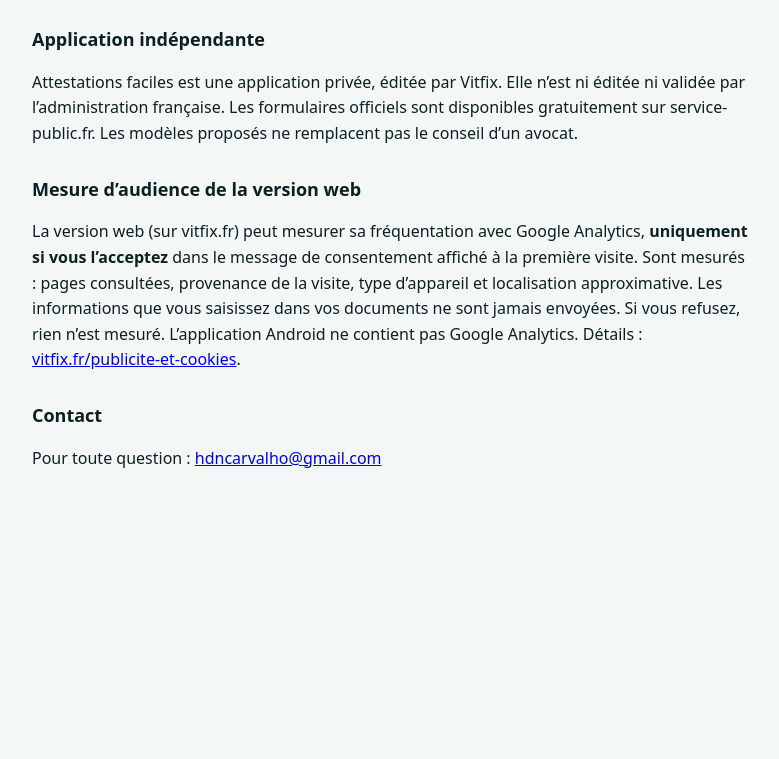
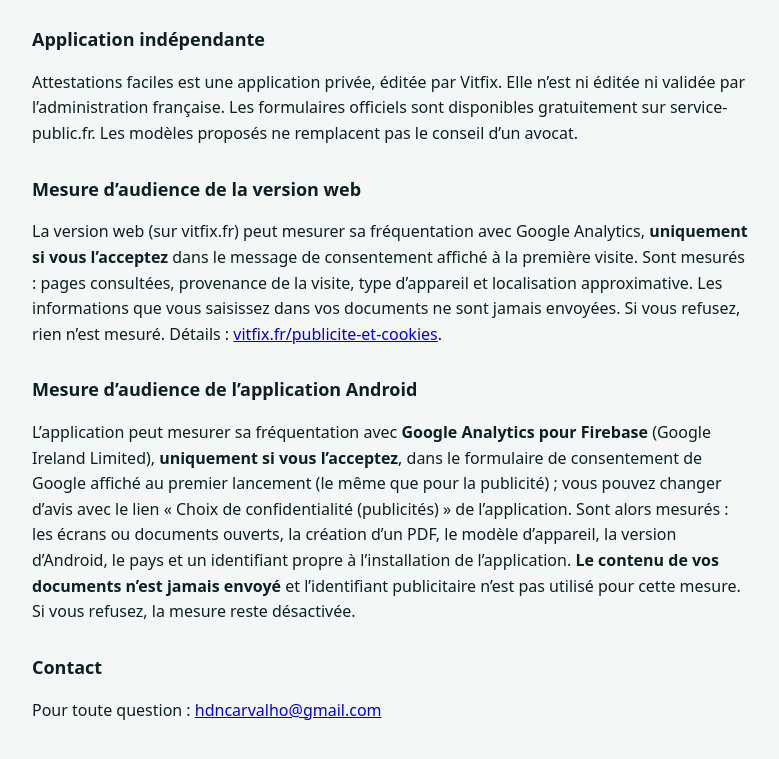
Before and after one commit to hugocarvalho86/constat-degats-des-eaux, a plain HTML site: page attestations/confidentialite.html in a window 1280 px wide. Shown: the part 2253-3012 px from the top of the page, without its empty margins (248-1027 px from the left). Before the commit the page ends 2804 px from the top, so only its background shows below. Drawn offline with Linux system fonts and the light colour scheme.

Commit message:
Politiques de confidentialité : mesure d'audience des applis Android (Firebase, avec consentement)
Co-Authored-By: Claude Opus 5.5 <noreply@anthropic.com>

```diff
--- a/attestations/confidentialite.html
+++ b/attestations/confidentialite.html
@@ -46,7 +46,10 @@ h2{font-size:18px;margin:28px 0 6px}
 <p>Attestations faciles est une application privée, éditée par Vitfix. Elle n’est ni éditée ni validée par l’administration française. Les formulaires officiels sont disponibles gratuitement sur service-public.fr. Les modèles proposés ne remplacent pas le conseil d’un avocat.</p>
 
 <h2>Mesure d’audience de la version web</h2>
-<p>La version web (sur vitfix.fr) peut mesurer sa fréquentation avec Google Analytics, <b>uniquement si vous l’acceptez</b> dans le message de consentement affiché à la première visite. Sont mesurés : pages consultées, provenance de la visite, type d’appareil et localisation approximative. Les informations que vous saisissez dans vos documents ne sont jamais envoyées. Si vous refusez, rien n’est mesuré. L’application Android ne contient pas Google Analytics. Détails : <a href="https://vitfix.fr/publicite-et-cookies/">vitfix.fr/publicite-et-cookies</a>.</p>
+<p>La version web (sur vitfix.fr) peut mesurer sa fréquentation avec Google Analytics, <b>uniquement si vous l’acceptez</b> dans le message de consentement affiché à la première visite. Sont mesurés : pages consultées, provenance de la visite, type d’appareil et localisation approximative. Les informations que vous saisissez dans vos documents ne sont jamais envoyées. Si vous refusez, rien n’est mesuré. Détails : <a href="https://vitfix.fr/publicite-et-cookies/">vitfix.fr/publicite-et-cookies</a>.</p>
+
+<h2>Mesure d’audience de l’application Android</h2>
+<p>L’application peut mesurer sa fréquentation avec <b>Google Analytics pour Firebase</b> (Google Ireland Limited), <b>uniquement si vous l’acceptez</b>, dans le formulaire de consentement de Google affiché au premier lancement (le même que pour la publicité) ; vous pouvez changer d’avis avec le lien « Choix de confidentialité (publicités) » de l’application. Sont alors mesurés : les écrans ou documents ouverts, la création d’un PDF, le modèle d’appareil, la version d’Android, le pays et un identifiant propre à l’installation de l’application. <b>Le contenu de vos documents n’est jamais envoyé</b> et l’identifiant publicitaire n’est pas utilisé pour cette mesure. Si vous refusez, la mesure reste désactivée.</p>
 
 <h2>Contact</h2>
 <p>Pour toute question : <a href="mailto:hdncarvalho@gmail.com">hdncarvalho@gmail.com</a></p>
```
Also changed, not shown: confidentialite.html (+4 -1 lines), signalement/confidentialite.html (+4 -1 lines).
